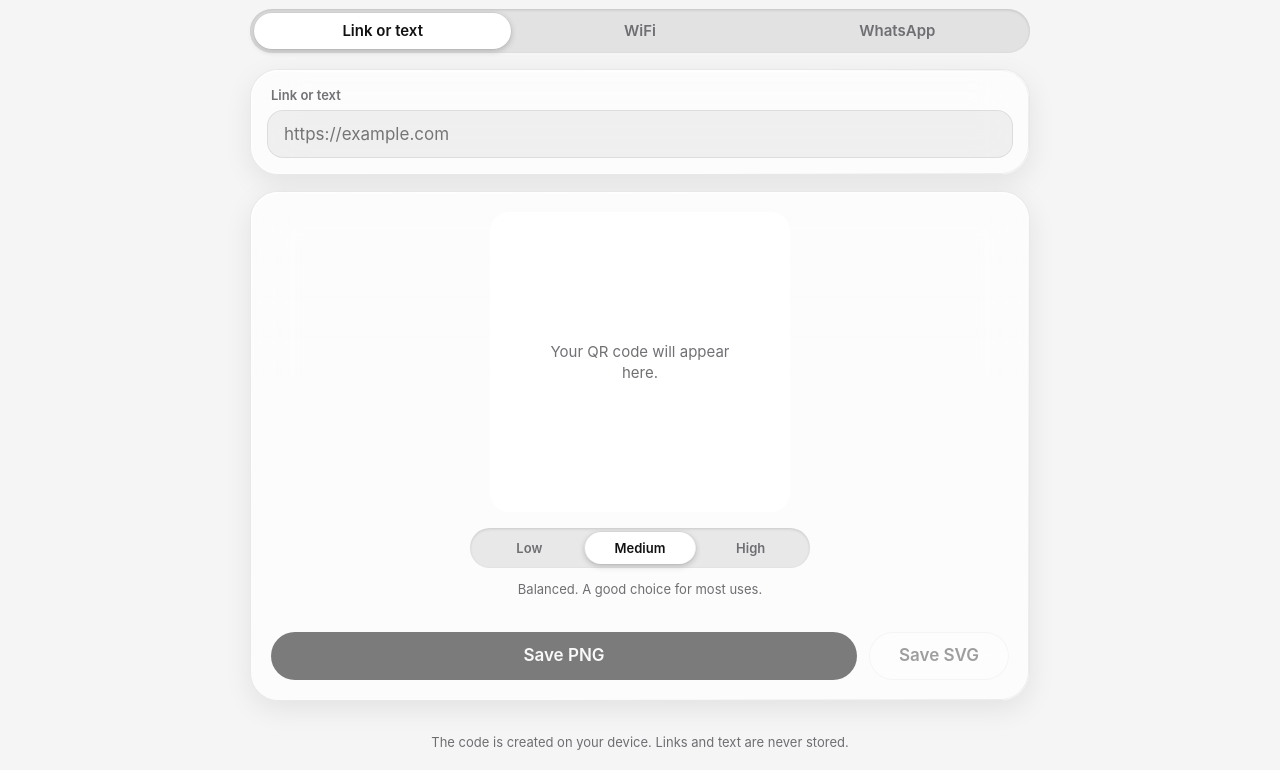
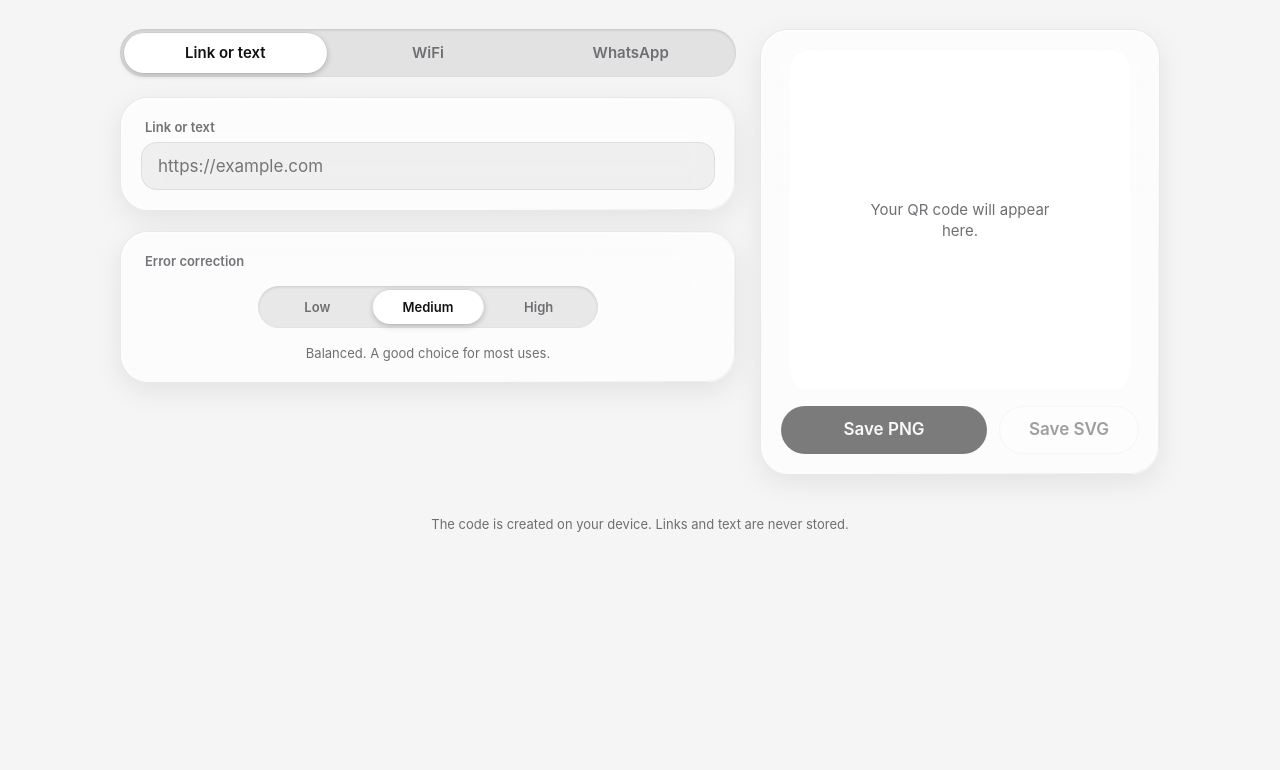
Before and after one commit to Julius7623/GlassKit, a website: page public/qr.html in a window 1280 px wide. Shown: the part 195-965 px from the top of the page. After the commit the page ends 800 px from the top, so only its background shows below. Drawn offline with Linux system fonts and the light colour scheme.

Commit message:
Add files via upload

```diff
--- a/public/qr.html
+++ b/public/qr.html
@@ -76,6 +76,28 @@ document.documentElement.dataset.theme=s||(matchMedia('(prefers-color-scheme:dar
 .qrh{padding:24px;text-align:center;font-size:15px;max-width:240px}
 .sub2{margin-top:12px;font-size:13px;color:var(--t2);text-align:center;max-width:340px;min-height:2.8em}
 .qrbox .eb{margin-top:16px;width:100%}.qrbox .eb>*{flex:1}
+.opt{display:flex;flex-direction:column;align-items:center;width:100%}
+.opt .ol{display:none;font-size:13px;font-weight:600;color:var(--t2);padding:0 4px;align-self:flex-start}
+.opt.glass .ol{display:block}
+.opt.glass .seg.sm,.opt.glass .sub2{margin:0}
+.opt.glass .sub2{min-height:0}
+.opt.glass{gap:12px}
+.seg.drag{cursor:grabbing!important}
+@media(hover:hover){.seg button:hover{color:var(--t)}.cc:hover,.ci:hover{border-color:var(--t2)}}
+@media(min-width:960px){
+ main,header{max-width:1040px}
+ h1{margin-top:36px}
+ .sub{margin-bottom:32px}
+ .qrgrid{display:grid;grid-template-columns:minmax(0,1fr) 400px;gap:24px;align-items:start}
+ .qrgrid .qrbox{position:sticky;top:24px;margin:0}
+ .qrc{width:min(100%,340px)}
+ .ctl .seg{margin-bottom:20px}
+ .ctl .form{padding:20px;gap:16px;margin-bottom:20px}
+ .ctl>:last-child{margin-bottom:0}
+ .seg button{min-height:40px}
+ .seg.sm button{min-height:34px}
+ .foot{margin-top:40px}
+}
 </style>
 </head>
 
@@ -90,6 +112,8 @@ document.documentElement.dataset.theme=s||(matchMedia('(prefers-color-scheme:dar
 <main>
   <h1>Create a QR code</h1>
   <p class="sub">Type or paste something, and the code updates instantly. Nothing is uploaded.</p>
+  <div class="qrgrid">
+  <div class="ctl" id="ctl">
   <div class="seg" id="tabs" role="tablist" aria-label="QR code type">
     <span class="thumb"></span>
     <button type="button" role="tab" data-m="text">Link or text</button>
@@ -97,8 +121,11 @@ document.documentElement.dataset.theme=s||(matchMedia('(prefers-color-scheme:dar
     <button type="button" role="tab" data-m="wa">WhatsApp</button>
   </div>
   <div class="glass form" id="form"></div>
-  <div class="glass qrbox">
+  </div>
+  <div class="glass qrbox" id="qb">
     <div class="qrc" id="qr"><p class="qrh" id="qh">Your QR code will appear here.</p></div>
+    <div class="opt" id="opt">
+    <span class="ol">Error correction</span>
     <div class="seg sm" id="ec" role="radiogroup" aria-label="Error correction">
       <span class="thumb"></span>
       <button type="button" role="radio" data-l="1">Low</button>
@@ -106,7 +133,9 @@ document.documentElement.dataset.theme=s||(matchMedia('(prefers-color-scheme:dar
       <button type="button" role="radio" data-l="2">High</button>
     </div>
     <p class="sub2" id="ecn"></p>
+    </div>
     <div class="eb"><button class="btn" id="dp" disabled>Save PNG</button><button class="ghost" id="ds" disabled>Save SVG</button></div>
+  </div>
   </div>
   <p class="foot">The code is created on your device. Links and text are never stored.</p>
 </main>
@@ -122,17 +151,24 @@ const nrm=s=>s.normalize('NFD').replace(/[\u0300-\u036f]/g,'').toLowerCase();
 function Seg(el,start,on){
   const bs=[...el.querySelectorAll('button')],th=el.querySelector('.thumb'),n=bs.length;
   const A=el.getAttribute('role')==='tablist'?'aria-selected':'aria-checked';
-  let cur=start,id=null,x0=0,p0=0,sw=0,mv=false;
+  let cur=start,id=null,x0=0,p0=0,sw=0,mv=false,grab=false;
   const clamp=(v,a,b)=>Math.max(a,Math.min(b,v));
   el.style.setProperty('--n',n);
   const paint=()=>{el.style.setProperty('--i',cur);bs.forEach((b,i)=>{b.setAttribute(A,i===cur);b.tabIndex=i===cur?0:-1})};
   const set=i=>{i=clamp(i,0,n-1);const ch=i!==cur;cur=i;paint();if(ch)on(i)};
   const at=x=>{const r=el.getBoundingClientRect();return clamp(Math.floor((x-r.left-4)/((r.width-8)/n)),0,n-1)};
-  el.addEventListener('pointerdown',e=>{if(e.button)return;id=e.pointerId;el.setPointerCapture(id);sw=th.offsetWidth;x0=e.clientX;p0=cur*sw;mv=false;el.classList.add('press')});
-  el.addEventListener('pointermove',e=>{if(e.pointerId!==id)return;const dx=e.clientX-x0;if(!mv&&Math.abs(dx)<4)return;mv=true;el.classList.add('drag');el.style.setProperty('--x',clamp(p0+dx,0,(n-1)*sw)+'px')});
+  // true hanya jika titik sentuh ada di atas glass (thumb), dengan toleransi 4px
+  const onGlass=e=>{const r=th.getBoundingClientRect(),m=4;return e.clientX>=r.left-m&&e.clientX<=r.right+m&&e.clientY>=r.top-m&&e.clientY<=r.bottom+m};
+  el.addEventListener('pointerdown',e=>{if(e.button)return;id=e.pointerId;el.setPointerCapture(id);x0=e.clientX;mv=false;grab=onGlass(e);
+    if(grab){sw=th.offsetWidth;p0=cur*sw;el.classList.add('press')}});
+  el.addEventListener('pointermove',e=>{
+    if(id===null){el.style.cursor=onGlass(e)?'grab':'pointer';return}   // hover (mouse): kursor tangan hanya di atas glass
+    if(e.pointerId!==id||!grab)return;                                   // di luar glass: tidak bisa digeser
+    const dx=e.clientX-x0;if(!mv&&Math.abs(dx)<4)return;mv=true;el.classList.add('drag');el.style.setProperty('--x',clamp(p0+dx,0,(n-1)*sw)+'px')});
   const end=(e,ok)=>{if(e.pointerId!==id)return;id=null;let i=cur;
-    if(ok)i=mv?Math.round(parseFloat(el.style.getPropertyValue('--x'))/sw):at(e.clientX);
-    el.classList.remove('press','drag');el.style.removeProperty('--x');set(i)};
+    if(ok){if(grab)i=mv?Math.round(parseFloat(el.style.getPropertyValue('--x'))/sw):at(e.clientX);
+           else if(Math.abs(e.clientX-x0)<8)i=at(e.clientX)}            // tap di luar glass: pindah ke segmen yang di-tap
+    grab=false;el.classList.remove('press','drag');el.style.removeProperty('--x');set(i)};
   el.addEventListener('pointerup',e=>end(e,true));
   el.addEventListener('pointercancel',e=>end(e,false));
   el.addEventListener('click',e=>{if(e.detail===0){const b=e.target.closest('button');if(b)set(bs.indexOf(b))}});
@@ -466,6 +502,11 @@ Seg($('#tabs'),0,i=>{mode=MODES[i];fields();render()});
 Seg($('#ec'),1,i=>{lvl=LV[i];$('#ecn').textContent=NOTE[i];render()});
 $('#ecn').textContent=NOTE[1];
 
+/* ---------- Layout desktop: kartu Error correction pindah ke kolom kiri ---------- */
+const opt=$('#opt'),mq=matchMedia('(min-width:960px)');
+const place=()=>{if(mq.matches){opt.className='opt glass form';$('#ctl').append(opt)}else{opt.className='opt';$('#qb').insertBefore(opt,$('#qb .eb'))}};
+mq.addEventListener('change',place);place();
+
 /* ---------- Save ---------- */
 function save(blob,name){const a=document.createElement('a');a.href=URL.createObjectURL(blob);a.download=name;a.click();setTimeout(()=>URL.revokeObjectURL(a.href),4000)}
 $('#ds').onclick=()=>window._svg&&save(new Blob([window._svg],{type:'image/svg+xml'}),'qr-code.svg');
```
